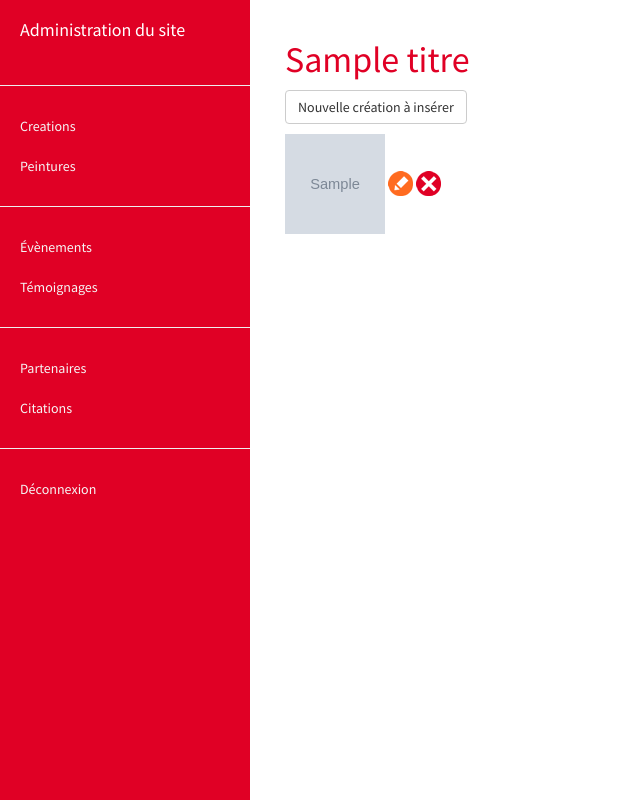
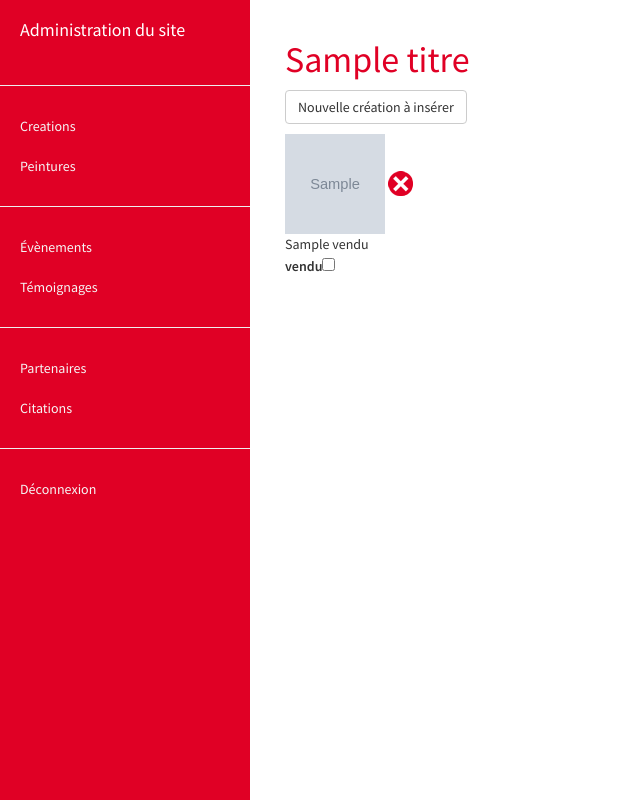
Before and after one commit to miloon/Client_Dereymaeker, a PHP site: template vue/admin_dash_creation.php in a window 1280 px wide. Shown: the whole page, without its empty margins (0-640 px from the left). Run offline with PHP 8.4, Linux system fonts and the light colour scheme; the template is opened without the code that fills it: most values are stand-ins (such as "Sample title", 1, 10 or a date in 2020); grey boxes marked "Sample" are stand-in pictures.

Commit message:
mise a jour creation

```diff
--- a/modele/admin_dash_creation.php
+++ b/modele/admin_dash_creation.php
@@ -1,5 +1,5 @@
 <?php
-$requete = $dbh->prepare("SELECT id, nom, description, imgsrc ,imghref FROM creation ORDER BY id DESC;");
+$requete = $dbh->prepare("SELECT id, nom, description, imgsrc , imghref, vendu FROM creation ORDER BY id DESC;");
 $requete->execute();
 
 $affiche_creation= $requete->fetchAll(PDO::FETCH_OBJ);
--- a/vue/admin_dash_creation.php
+++ b/vue/admin_dash_creation.php
@@ -34,13 +34,36 @@
                             ?>
                          <div>
                              <img src='vue/img/creation/<?= $creat->imgsrc ?>' alt='<?= $creat->nom ?>' title='<?= $creat->nom ?>' height="100" width="100"/>
-                             <a href="?modif_partner=<?= $creat->id ?>"><img src="vue/img/modify.png" alt="modifier" title="modifier"/></a>
+
 
                              <img onmouseover="this.style.cursor='pointer';" onclick='confirmDelete("<?= $creat->nom ?>",<?= $creat->id ?>)' alt="supprimer" title="supprimer" src="vue/img/delete.png"/>
                          </div>
                             <?php
+
+
+                            $vendu=$creat->vendu;
+                            $vend="";
+                            echo $vendu;
+
+                            if($vendu == 1){
+
+                                $vend="checked";
+
+                            }elseif($vendu == 0){
+
+                                $vend="";
+
+                            }
+                            ?>
+                            <form>
+
+                                    <label>vendu</label><input type="checkbox" name="vendu" <?= $vend ?>/>
+
+                                </form>
+                    <?php
                         }
                         ?>
+
                     </table>
                 </div>
             </div>
```
